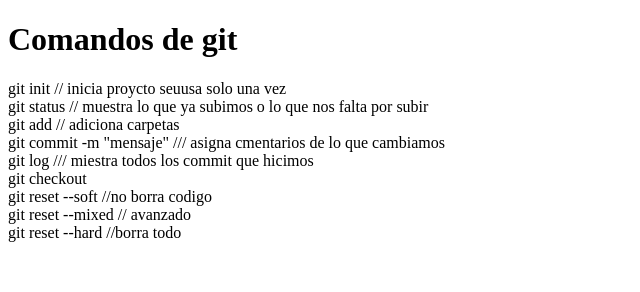
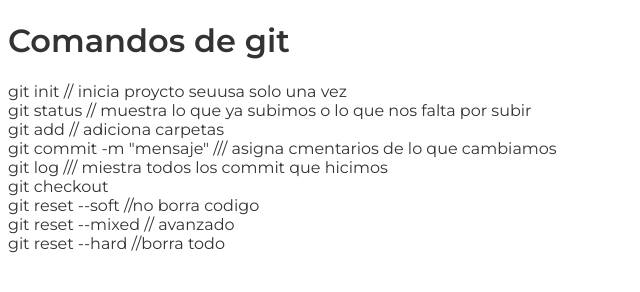
Before and after one commit to matesasesinos/gitfacilito, a plain HTML site: page index.html in a window 1280 px wide. Shown: the whole page, without its empty margins (0-640 px from the left). Drawn offline with Linux system fonts and the light colour scheme.

Commit message:
Agregada la fuente y estilos de texto

```diff
--- a/git.css
+++ b/git.css
@@ -1,2 +1,4 @@
 @charset "utf-8";
 /* CSS Document */
+body{font-family: 'Montserrat', sans-serif; color: #333}
+h1,h2{font-family: 'Montserrat', sans-serif;}
--- a/index.html
+++ b/index.html
@@ -4,6 +4,7 @@
 <meta charset="utf-8">
 <title>Git</title>
 <link rel="stylesheet" href="git.css">
+	<link href="https://fonts.googleapis.com/css?family=Montserrat:400,400i,500,500i,600,600i" rel="stylesheet">
 </head>
 
 <body>
```
